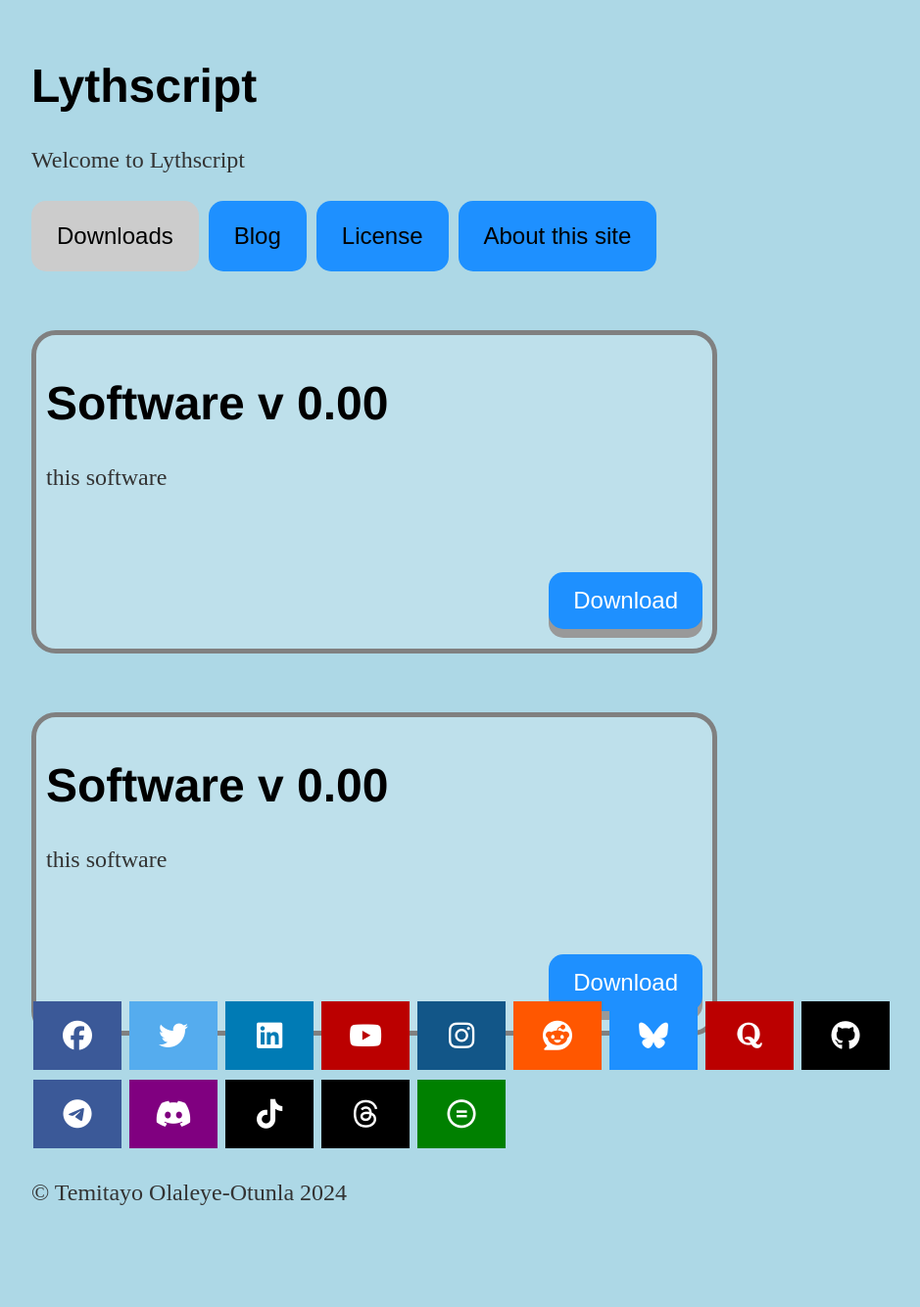
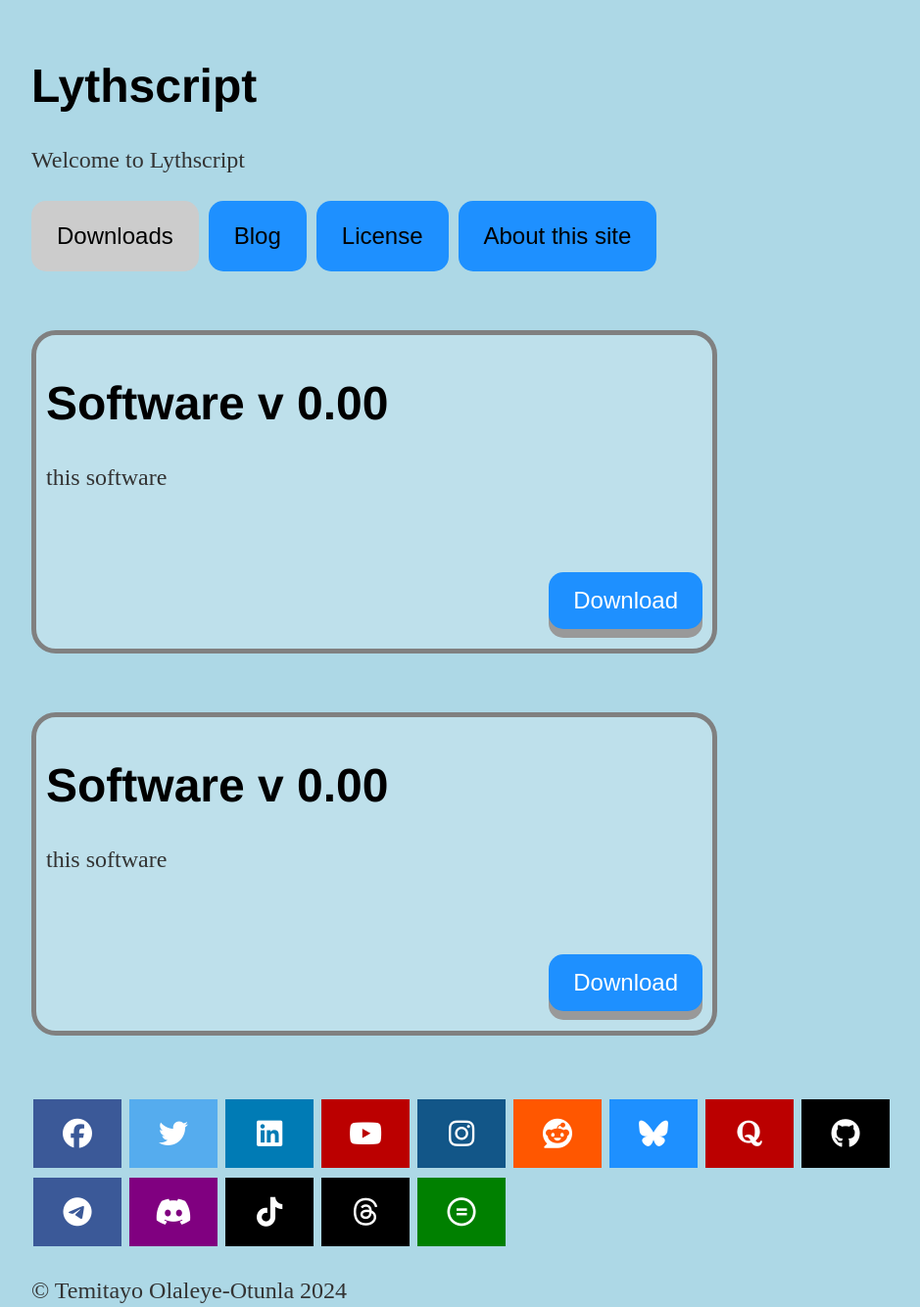
Before and after one commit to lythwind/lythwind.github.io, a Jekyll site: the page built from index.html, in a window 1280 px wide. Shown: the whole page at 98% size, without its empty margins (160-1099 px from the left). Built offline with Jekyll 4.4.1, drawn with Linux system fonts in a browser that asks for light colours; nearby versions of some CDN libraries; before the commit the page ends 1234 px from its top, so only the background shows below that.

Commit message:
Update main.css

```diff
--- a/css/main.css
+++ b/css/main.css
@@ -202,7 +202,7 @@ button:active {
 
 .xfooter {
   position: absolute;
-  bottom: 100px;
+  bottom: 0;
   width: 100%;
   height: 1.0rem;
 }
```
